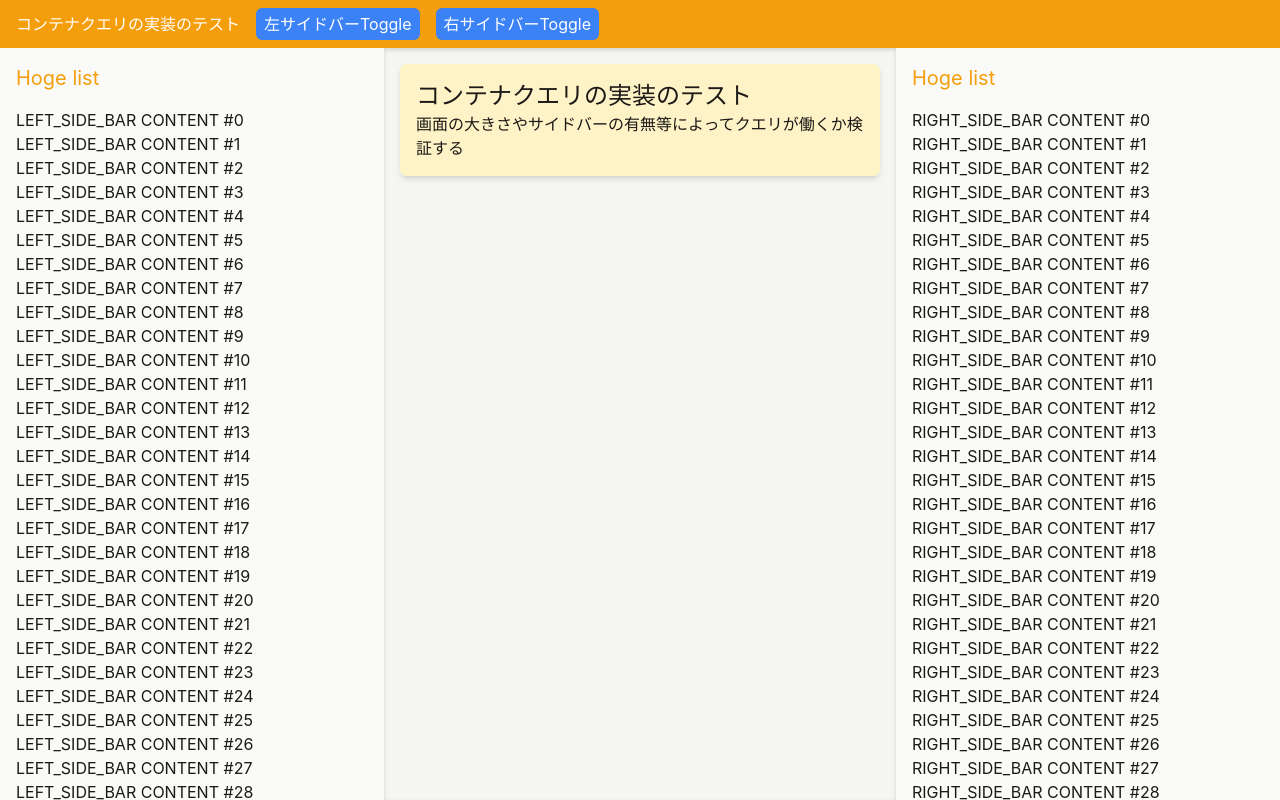
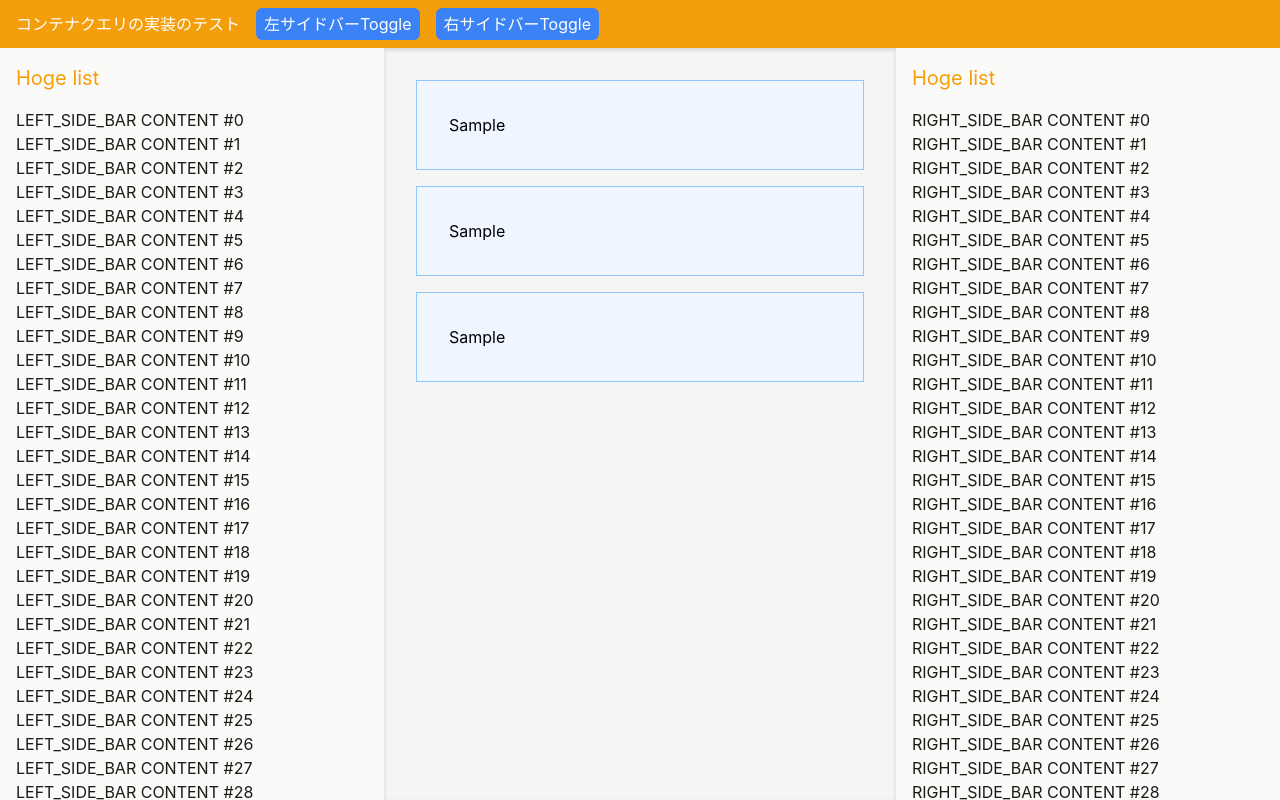
Before and after one commit to k-miya0617/version-up-test, a Next.js app: page /container-query in a window 1280 px wide. Built offline with nearby package versions, Linux system fonts and the light colour scheme.

Commit message:
サイドバーの有無、すなわちコンテンツエリアの幅に応じたクエリの指定に成功

```diff
--- a/package.json
+++ b/package.json
@@ -11,6 +11,7 @@
   "dependencies": {
     "@headlessui/react": "^1.7.3",
     "@heroicons/react": "^2.0.12",
+    "@tailwindcss/container-queries": "^0.1.0",
     "next": "13.0.0",
     "react": "18.2.0",
     "react-dom": "18.2.0"
--- a/src/pages/container-query/index.tsx
+++ b/src/pages/container-query/index.tsx
@@ -63,11 +63,22 @@ const ContainerQueryTestPage: NextPage = () => {
         <div className="flex-1 w-full h-0 flex flex-row items-cetner">
           <LeftSideBar isView={pageState.sidebars.left.isView} />
           <div className="flex-1 w-0 h-full p-4 shadow-inner shadow-stone-300">
-            <div className="w-full h-max bg-amber-100 text-stone-900 p-4 shadow-md rounded-md">
-              <h2 className="text-2xl">コンテナクエリの実装のテスト</h2>
-              <h3 className="text-md">
-                画面の大きさやサイドバーの有無等によってクエリが働くか検証する
-              </h3>
+            <div className="flex flex-col gap-4 p-4">
+              <div className="@container w-full">
+                <div className="border bg-blue-50 border-blue-300 @[600px]:bg-red-50 @[600px]:border-red-300 p-8">
+                  Sample
+                </div>
+              </div>
+              <div className="@container w-full">
+                <div className="border bg-blue-50 border-blue-300 @[600px]:bg-red-50 @[600px]:border-red-300 p-8">
+                  Sample
+                </div>
+              </div>
+              <div className="@container w-full">
+                <div className="border bg-blue-50 border-blue-300 @[600px]:bg-red-50 @[600px]:border-red-300 p-8">
+                  Sample
+                </div>
+              </div>
             </div>
           </div>
           <RightSideBar isView={pageState.sidebars.right.isView} />
--- a/tailwind.config.js
+++ b/tailwind.config.js
@@ -4,5 +4,9 @@ module.exports = {
   theme: {
     extend: {},
   },
-  plugins: [require("@tailwindcss/forms"), require("tailwind-scrollbar")],
+  plugins: [
+    require("@tailwindcss/forms"),
+    require("tailwind-scrollbar"),
+    require("@tailwindcss/container-queries"),
+  ],
 };
```
Also changed, not shown: 2 other files (tests, documents, lock files or other folders).
